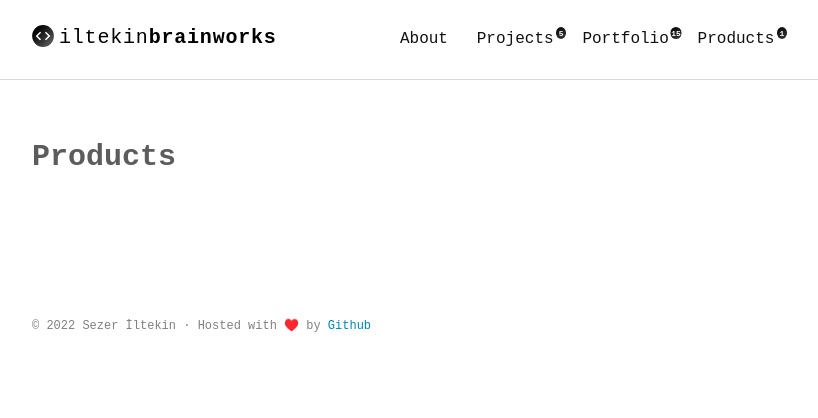
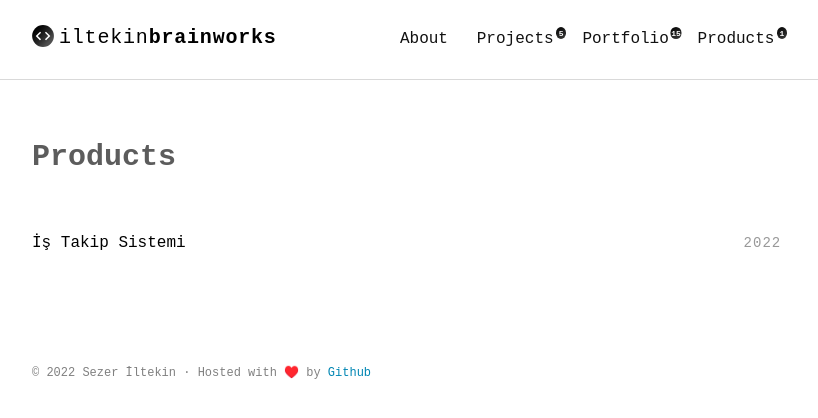
Before and after one commit to iltekin/iltekin.github.io, a Jekyll site: the page built from products.html, in a window 1280 px wide. Shown: the top 418 px of the page, without its empty margins (232-1050 px from the left). Built offline with Jekyll 4.4.1, drawn with Linux system fonts in a browser that asks for light colours; some web fonts are replaced.

Commit message:
add products.html

```diff
--- a/products.html
+++ b/products.html
@@ -7,7 +7,7 @@ permalink: /products/
 <section class="post-list">
   <div class="container projects-container">
     {% assign products = site.products | sort: 'year' | reverse %}
-    {% for post in projects %}
+    {% for post in products %}
       <article class="post-item">
         <span class="post-meta date-label">{{ post.year }}</span>
         <div class="article-title"><a class="post-link" href="{{ post.url | prepend: site.baseurl | prepend: site.url }}">{{ post.title }}</a></div>
```
